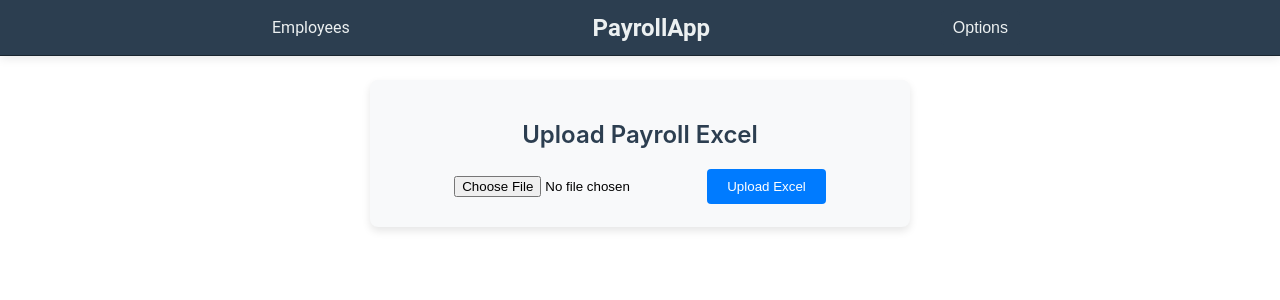
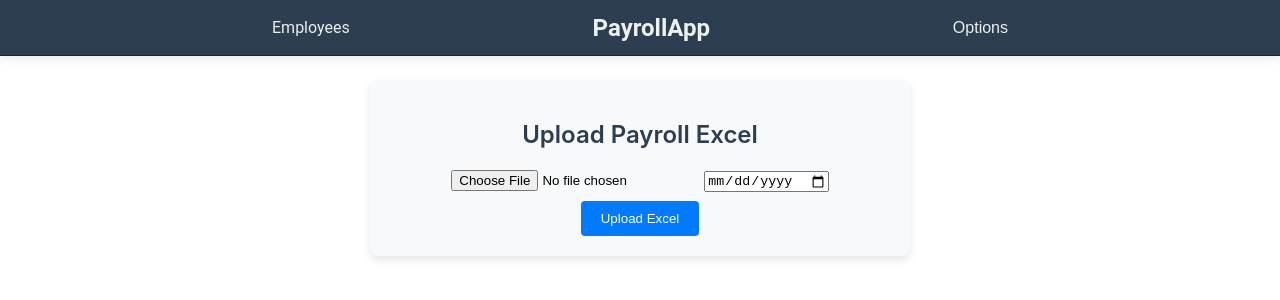
Before and after one commit to leonshimizu/tax-calculator-frontend, a React (Create React App) app: page /companies/1/payroll_records/upload in a window 1280 px wide. Shown: the top 300 px of the page. Built offline with nearby package versions, Linux system fonts and the light colour scheme; no server answers.

Commit message:
Allow the user to set the date for a payroll_record upload

```diff
--- a/src/components/PayrollFileUpload.js
+++ b/src/components/PayrollFileUpload.js
@@ -8,15 +8,23 @@ import './EmployeeFileUpload.css';
 function PayrollFileUpload() {
   const [file, setFile] = useState(null);
   const [uploading, setUploading] = useState(false);
+  const [payrollDate, setPayrollDate] = useState(''); // New state for payroll date
   const { companyId } = useParams(); // Retrieve the company ID from URL params
 
   const handleFileChange = (e) => {
     setFile(e.target.files[0]);
   };
 
+  const handleDateChange = (e) => {
+    setPayrollDate(e.target.value); // Handle date change
+  };
+
   const handleSubmit = async (e) => {
     e.preventDefault();
-    if (!file) return;
+    if (!file || !payrollDate) { // Ensure both file and date are selected
+      alert('Please select a file and a date.');
+      return;
+    }
 
     setUploading(true);
 
@@ -29,8 +37,8 @@ function PayrollFileUpload() {
       const data = XLSX.utils.sheet_to_json(sheet);
 
       try {
-        // Send parsed data to backend with companyId in the URL
-        const response = await axios.post(`/companies/${companyId}/payroll_records/upload`, { payroll_data: data });
+        // Send parsed data and selected date to backend
+        const response = await axios.post(`/companies/${companyId}/payroll_records/upload`, { payroll_data: data, payroll_date: payrollDate });
         console.log('Upload response:', response);
         alert('Payroll records uploaded successfully!');
       } catch (error) {
@@ -47,6 +55,7 @@ function PayrollFileUpload() {
       <h2>Upload Payroll Excel</h2>
       <form onSubmit={handleSubmit}>
         <input type="file" accept=".xlsx, .xls" onChange={handleFileChange} />
+        <input type="date" value={payrollDate} onChange={handleDateChange} /> {/* Date input field */}
         <button type="submit" disabled={uploading}>
           {uploading ? 'Uploading...' : 'Upload Excel'}
         </button>
```
